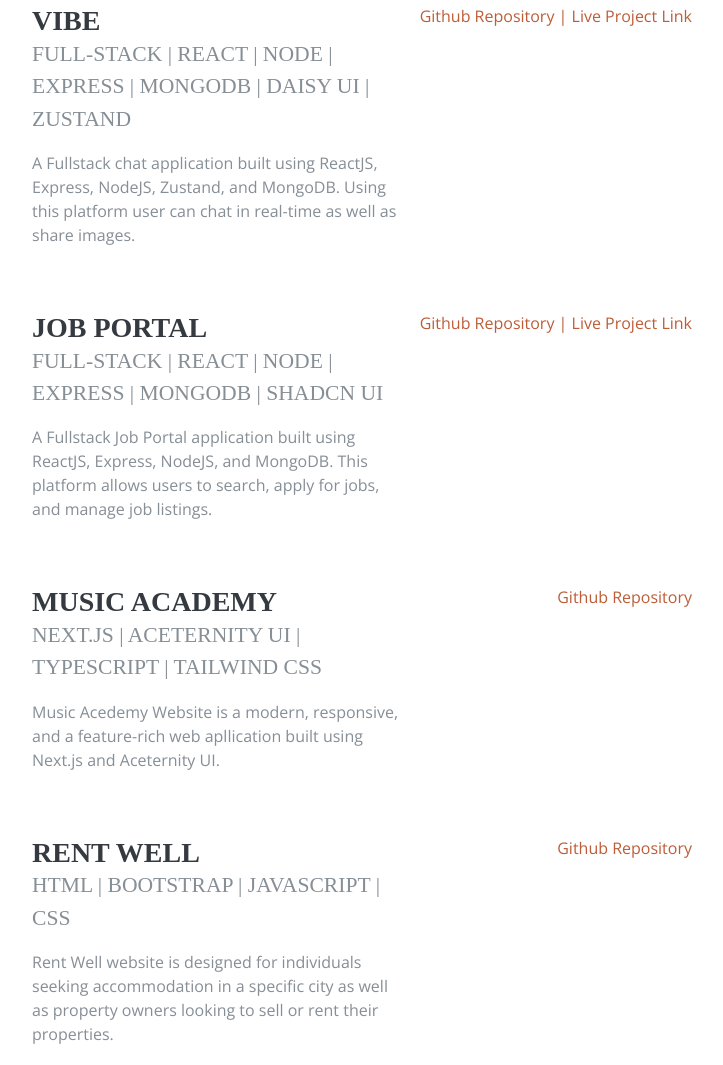
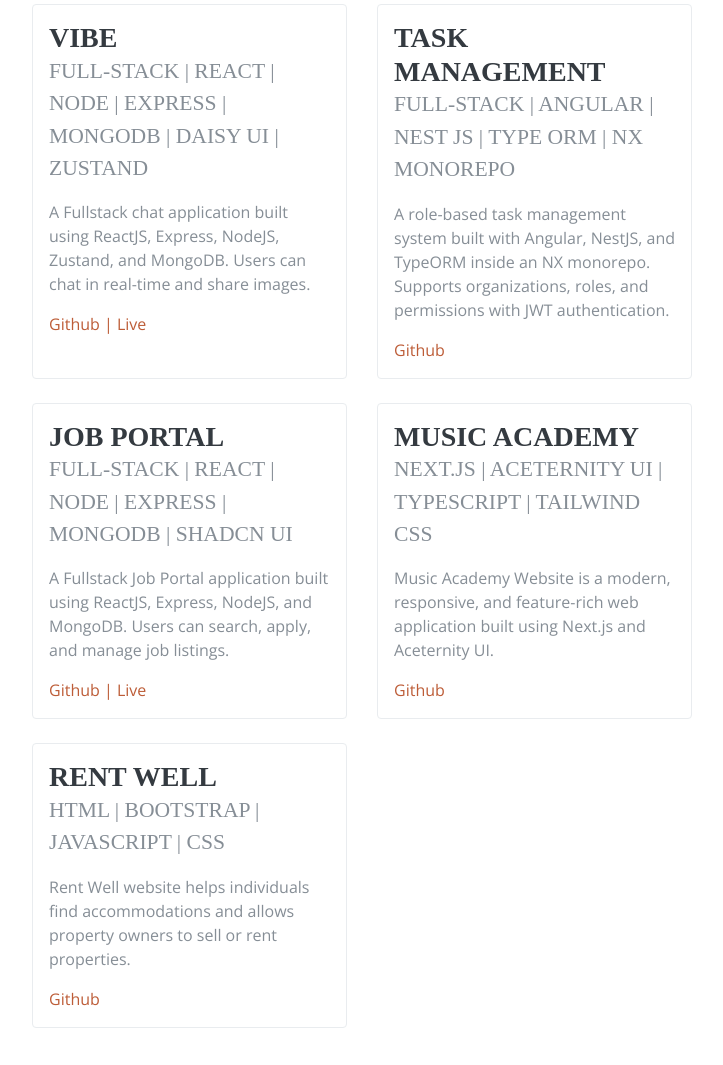
Before and after one commit to hiralsonip/portfolio, a plain HTML site: page index.html in a window 1280 px wide. Shown: the part 1759-2824 px from the top of the page, without its empty margins (540-1263 px from the left). Drawn offline with nearby package versions, Linux system fonts and the light colour scheme; a web font is replaced by a local one.

Commit message:
Updated Projects section

```diff
--- a/css/resume.css
+++ b/css/resume.css
@@ -7,13 +7,6 @@
   font-family: 'Open Sans', serif;
   padding-top: 54px;
   color: #868e96;
-}
-
-@media (min-width: 992px) {
-  body {
-    padding-top: 0;
-    padding-left: 17rem;
-  }
 }
 
 h1,
@@ -69,6 +62,81 @@
   text-transform: uppercase;
 }
 
+section.resume-section {
+  border-bottom: 1px solid #dee2e6;
+  padding-top: 5rem !important;
+  padding-bottom: 5rem !important;
+}
+
+section.resume-section .resume-item .resume-date {
+  min-width: none;
+}
+
+.main-section {
+  width: 75%;
+}
+
+.bg-primary {
+  background-color: #BD5D38 !important;
+}
+
+.text-primary {
+  color: #BD5D38 !important;
+}
+
+a {
+  color: #BD5D38;
+}
+
+a:hover,
+a:focus,
+a:active {
+  color: #824027;
+}
+
+/* .projects-div {
+  display: grid;
+  grid-template-columns: 1fr 1fr 1fr;
+} */
+
+@media (min-width: 768px) {
+  section.resume-section {
+    min-height: 100vh;
+  }
+
+  section.resume-section .resume-item .resume-date {
+    min-width: 18rem;
+  }
+}
+
+@media (min-width: 992px) {
+  section.resume-section {
+    padding-top: 3rem !important;
+    padding-bottom: 3rem !important;
+  }
+}
+
+@media (max-width: 992px) {
+  #image {
+    background-image: url("/img/Hiral_Soni.png");
+    height: 50rem;
+    background-position: center;
+    background-repeat: no-repeat;
+    background-size: cover;
+    z-index: 1;
+    position: relative;
+  }
+
+  #image::before {
+    content: "";
+    background: rgba(0, 0, 0, 0.5);
+    z-index: 2;
+    height: 100%;
+    width: 100%;
+    position: absolute;
+  }
+}
+
 @media (min-width: 992px) {
   #sideNav {
     text-align: center;
@@ -121,72 +189,9 @@
   }
 }
 
-section.resume-section {
-  border-bottom: 1px solid #dee2e6;
-  padding-top: 5rem !important;
-  padding-bottom: 5rem !important;
-}
-
-section.resume-section .resume-item .resume-date {
-  min-width: none;
-}
-
-.main-section {
-  width: 75%;
-}
-
-@media (min-width: 768px) {
-  section.resume-section {
-    min-height: 100vh;
-  }
-
-  section.resume-section .resume-item .resume-date {
-    min-width: 18rem;
+@media (min-width: 992px) {
+  body {
+    padding-top: 0;
+    padding-left: 17rem;
   }
 }
-
-@media (min-width: 992px) {
-  section.resume-section {
-    padding-top: 3rem !important;
-    padding-bottom: 3rem !important;
-  }
-}
-
-.bg-primary {
-  background-color: #BD5D38 !important;
-}
-
-.text-primary {
-  color: #BD5D38 !important;
-}
-
-a {
-  color: #BD5D38;
-}
-
-a:hover,
-a:focus,
-a:active {
-  color: #824027;
-}
-
-@media (max-width: 992px) {
-  #image {
-    background-image: url("/img/Hiral_Soni.png");
-    height: 50rem;
-    background-position: center;
-    background-repeat: no-repeat;
-    background-size: cover;
-    z-index: 1;
-    position: relative;
-  }
-
-  #image::before {
-    content: "";
-    background: rgba(0, 0, 0, 0.5);
-    z-index: 2;
-    height: 100%;
-    width: 100%;
-    position: absolute;
-  }
-}
--- a/index.html
+++ b/index.html
@@ -147,79 +147,82 @@
       </div>
     </section>
 
-    <section class="resume-section p-3 p-lg-5 d-flex flex-column" id="projects">
+    <section class="resume-section p-3 p-lg-5" id="projects">
       <div class="my-auto">
         <h2 class="mb-5">Projects</h2>
 
+        <div class="row">
           <!-- Chat Application -->
-        <div class="resume-item d-flex flex-column flex-md-row mb-5">
-          <div class="resume-content mr-auto">
+          <div class="col-md-6 mb-4">
+            <div class="resume-item p-3 border rounded h-100">
               <h3 class="mb-0">Vibe</h3>
-            <div class="subheading mb-3">Full-stack | React | Node | Express | Mongodb | Daisy UI | Zustand</div>
-            <p>A Fullstack chat application built using ReactJS, Express, NodeJS, Zustand, and MongoDB. Using this
-              platform user can chat in real-time as well as share images.
-            </p>
+              <div class="subheading mb-3">Full-stack | React | Node | Express | MongoDB | Daisy UI | Zustand</div>
+              <p>A Fullstack chat application built using ReactJS, Express, NodeJS, Zustand, and MongoDB. Users can chat
+                in
+                real-time and share images.</p>
+              <span class="text-primary">
+                <a href="https://github.com/hiralsonip/ChatApp" target="_blank">Github</a> |
+                <a href="https://chatapp-z726.onrender.com/" target="_blank">Live</a>
+              </span>
             </div>
-          <div class="resume-date text-md-right">
+          </div>
+
+          <!-- Task Management -->
+          <div class="col-md-6 mb-4">
+            <div class="resume-item p-3 border rounded h-100">
+              <h3 class="mb-0">Task Management</h3>
+              <div class="subheading mb-3">Full-stack | Angular | Nest JS | Type ORM | NX Monorepo
+              </div>
+              <p>A role-based task management system built with Angular, NestJS, and TypeORM inside an NX monorepo.
+                Supports
+                organizations, roles, and permissions with JWT authentication.</p>
               <span class="text-primary">
-              <a href="https://github.com/hiralsonip/ChatApp" target="_blank">Github Repository</a> |
-              <a href="https://chatapp-z726.onrender.com/" target="_blank">Live Project Link</a>
+                <a href="https://github.com/hiralsonip/TaskManagement" target="_blank">Github</a>
               </span>
             </div>
           </div>
 
           <!-- Job Portal -->
-        <div class="resume-item d-flex flex-column flex-md-row mb-5">
-          <div class="resume-content mr-auto">
+          <div class="col-md-6 mb-4">
+            <div class="resume-item p-3 border rounded h-100">
               <h3 class="mb-0">Job Portal</h3>
-            <div class="subheading mb-3">Full-stack | React | Node | Express | Mongodb | Shadcn UI</div>
-            <p>A Fullstack Job Portal application built using ReactJS, Express, NodeJS, and MongoDB. This platform
-              allows users to
-              search, apply for jobs, and manage job listings.
-            </p>
-          </div>
-          <div class="resume-date text-md-right">
+              <div class="subheading mb-3">Full-stack | React | Node | Express | MongoDB | Shadcn UI</div>
+              <p>A Fullstack Job Portal application built using ReactJS, Express, NodeJS, and MongoDB. Users can search,
+                apply, and manage job listings.</p>
               <span class="text-primary">
-              <a href="https://github.com/hiralsonip/JobPortal" target="_blank">Github Repository</a> |
-              <a href="https://jobportal-aun3.onrender.com/" target="_blank">Live Project Link</a>
+                <a href="https://github.com/hiralsonip/JobPortal" target="_blank">Github</a> |
+                <a href="https://jobportal-aun3.onrender.com/" target="_blank">Live</a>
               </span>
             </div>
           </div>
 
           <!-- Music Academy Website -->
-        <div class="resume-item d-flex flex-column flex-md-row mb-5">
-          <div class="resume-content mr-auto">
+          <div class="col-md-6 mb-4">
+            <div class="resume-item p-3 border rounded h-100">
               <h3 class="mb-0">Music Academy</h3>
-            <div class="subheading mb-3"> Next.js | Aceternity UI | TypeScript | Tailwind CSS </div>
-            <p> Music Acedemy Website is a modern, responsive, and a feature-rich web apllication built using Next.js
-              and Aceternity UI.
-            </p>
-          </div>
-          <div class="resume-date text-md-right">
+              <div class="subheading mb-3">Next.js | Aceternity UI | TypeScript | Tailwind CSS</div>
+              <p>Music Academy Website is a modern, responsive, and feature-rich web application built using Next.js and
+                Aceternity UI.</p>
               <span class="text-primary">
-              <a href="https://github.com/hiralsonip/MusicNextJS" target="_blank">Github Repository</a>
+                <a href="https://github.com/hiralsonip/MusicNextJS" target="_blank">Github</a>
               </span>
             </div>
           </div>
 
-        <!-- Real Estate website -->
-        <div class="resume-item d-flex flex-column flex-md-row mb-5">
-          <div class="resume-content mr-auto">
+          <!-- Real Estate Website -->
+          <div class="col-md-6 mb-4">
+            <div class="resume-item p-3 border rounded h-100">
               <h3 class="mb-0">Rent Well</h3>
-            <div class="subheading mb-3"> HTML | Bootstrap | JavaScript | CSS </div>
-            <p> Rent Well website is designed for individuals seeking accommodation in a specific city as well as
-              property
-              owners looking to
-              sell or rent their properties.
-            </p>
-          </div>
-          <div class="resume-date text-md-right">
+              <div class="subheading mb-3">HTML | Bootstrap | JavaScript | CSS</div>
+              <p>Rent Well website helps individuals find accommodations and allows property owners to sell or rent
+                properties.</p>
               <span class="text-primary">
-              <a href="https://github.com/hiralsonip/RealEstetProject" target="_blank">Github Repository</a>
+                <a href="https://github.com/hiralsonip/RealEstetProject" target="_blank">Github</a>
               </span>
             </div>
           </div>
 
+        </div>
       </div>
     </section>
 
@@ -232,7 +235,7 @@
           <div class="resume-content mr-auto">
             <h3 class="mb-0">Software Developer</h3>
             <div class="subheading mb-3">Xodiac Inc.</div>
-            <p>Technologies – React.js, Supabase, TypeScript, Tailwind CSS
+            <p>Technologies - React.js, Supabase, TypeScript, Tailwind CSS
             </p>
           </div>
           <div class="resume-date text-md-right">
```
Lines whose indentation alone changed are shown as unchanged.
